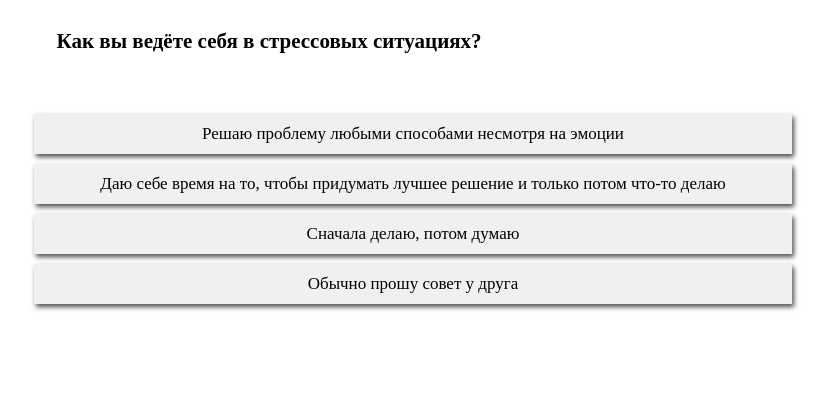
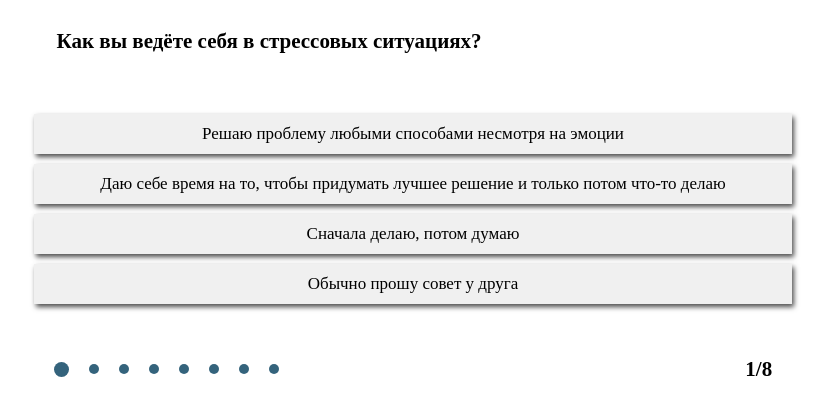
Before and after one commit to mashalin/death-note_test, a plain HTML site: page index.html in a window 1280 px wide. Shown: the part 528-932 px from the top of the page, without its empty margins (227-1056 px from the left). Before the commit the page ends 852 px from the top, so only its background shows below. Drawn offline with Linux system fonts and the light colour scheme.

Commit message:
feat: add indicator

```diff
--- a/index.html
+++ b/index.html
@@ -17,6 +17,10 @@
        <main>
            <div class="question"></div>
            <ul class="answer"></ul>
+           <div class="indicator">
+               <div class="dots"></div>
+               <div class="numbers"></div>
+           </div>
        </main>
     </div>
 
--- a/js/quiz_code.js
+++ b/js/quiz_code.js
@@ -3,11 +3,25 @@ window.onload = function() {
     let step = 0;
     let questions = document.querySelector('.question');
     let answerResult = document.querySelector('.answer');
+    let dots = document.querySelector('.dots');
+    let indicator = document.querySelector('.indicator');
+    let number = document.querySelector('.numbers');
 
+
+
+   for (let i = 0; i < quiz.length; i++) {
+      let dot = document.createElement('div');
+      dot.classList.add('dot');
+      dots.appendChild(dot);
+   }
+
+   let dot = document.querySelectorAll('.dot');
 
 
     function showQuestion(questionNumber) {
         questions.innerHTML = quiz[step]['q'];
+        dot[step].classList.add('active');
+        number.innerHTML = `${step + 1}/${quiz.length}`;
         let answer = '';
         for (let key in quiz[step]['a']) {
             answer += `<li data-v='${key}' class="answer-variant">${quiz[step]['a'][key]}</li>`
@@ -25,16 +39,16 @@ window.onload = function() {
                 result[event.target.dataset.v] = 0;
             }
             step++;
+            dot[step - 1].classList.remove('active');
             if (step == quiz.length) {
                questions.style.display = 'none';
                answerResult.style.display = 'none';
+               indicator.style.display = 'none';
                 showResult();
             } else {
                 showQuestion(step);
             }
         }
-        console.log(result);
-
 
     }
 
@@ -43,7 +57,6 @@ window.onload = function() {
         let key = Object.keys(result).reduce(function(a,b) {
             return result[a] > result[b] ? a : b;
         })
-        console.log(key);
 
         let div = document.createElement('div');
         div.classList.add('result');
@@ -69,6 +82,7 @@ window.onload = function() {
             img.remove();
             questions.style.display = 'block';
             answerResult.style.display = 'block';
+            indicator.style.display = 'flex';
             step = 0;
             result = {};
             button.remove();
--- a/style.css
+++ b/style.css
@@ -108,3 +108,36 @@
     font-size: 25px;
   }
 }
+
+.indicator {
+  width: 100%;
+  height: 30px;
+  margin-top: 50px;
+  display: flex;
+  justify-content: space-between;
+  align-items: center;
+  flex-wrap: wrap;
+}
+
+.numbers {
+  font-size: 21px;
+  font-weight: 600;
+  margin-right: 20px;
+}
+.dots {
+  display: flex;
+  align-items: center;
+}
+
+.dot {
+  margin-left: 20px;
+  width: 10px;
+  height: 10px;
+  background-color: #34637c;
+  border-radius: 50%;
+}
+
+.active {
+  width: 15px;
+  height: 15px;
+}
```
